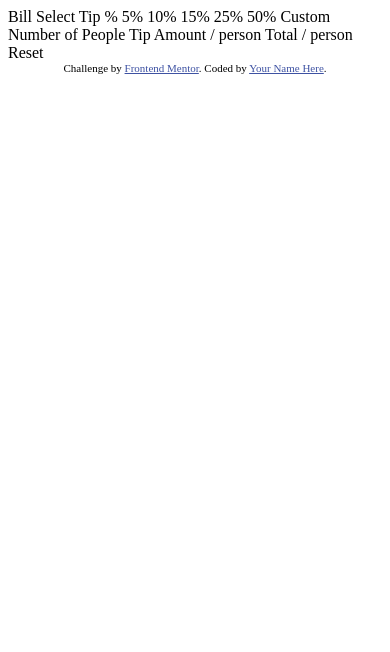
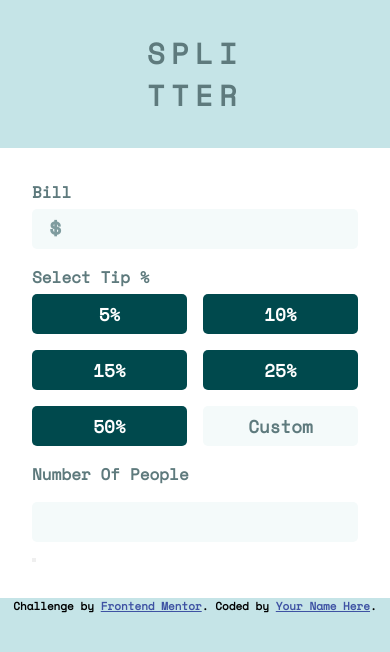
Before and after one commit to Diegobrix/Frontend-Mentor-Tip-Calculator-App, a plain HTML site: page index.html in a window 390 px wide. Drawn offline with nearby package versions, Linux system fonts and the light colour scheme.

Commit message:
Terminando Estilização Mobile

```diff
--- a/css/indexStyles.css
+++ b/css/indexStyles.css
@@ -1,5 +1,147 @@
+@import url('https://fonts.googleapis.com/css2?family=Space+Mono&display=swap');
+
+:root {
+    /* Primary Colours */
+    --primary-100: hsl(172, 67%, 45%);
+
+    /* Neutrals Colours */
+    --neutral-100: hsl(0, 0%, 100%);
+    --neutral-200: hsl(189, 41%, 97%);
+    --neutral-300: hsl(185, 41%, 84%);
+    --neutral-400: hsl(184, 14%, 56%);
+    --neutral-500: hsl(186, 14%, 43%);
+    --neutral-600: hsl(183, 100%, 15%);
+
+    /* Typography */
+    --f-size-input: 24px;
+    --f-family: 'Space Mono', monospace;
+    --f-weight: 700;
+
+    font-size: 16px;
+}
+
 * {
     margin: 0;
     padding: 0;
     box-sizing: border-box;
+
+    font-family: var(--f-family);
 }
+
+.attribution { font-size: 11px; text-align: center; }
+.attribution a { color: hsl(228, 45%, 44%); }
+
+/* Mobile 375px */
+body {
+    width: 100vw;
+    height: 100vh;
+
+    width: 100dvw;
+    height: 100dvh;
+
+    background: var(--neutral-300);
+    font-weight: var(--f-weight);
+    overflow-x: hidden;
+}
+
+h1 {
+    text-transform: uppercase;
+}
+
+.page-title {
+    margin-block: 2rem;
+    text-align: center;
+    letter-spacing: .4rem;
+    font-size: .9rem;
+    color: var(--neutral-500);
+}
+
+main {
+    padding: 2rem;
+    background: var(--neutral-100);
+}
+
+form {
+    display: flex;
+    flex-direction: column;
+
+    gap: 1rem 0;
+}
+
+.form-group {
+    position: relative;
+
+    display: inherit;
+    flex-direction: inherit;
+    gap: 5px 0;
+}
+
+form label {
+    text-transform: capitalize;
+    color: var(--neutral-500);
+}
+
+form input[type="text"] {
+    border: 0;
+    outline: 0;
+    background: var(--neutral-200);
+    border-radius: 5px;
+    padding: 10px;
+    padding-left: 3rem;
+}
+
+.form-group label[for="txtBill"]:before {
+    content: "$";
+    position: absolute;
+    bottom: 3px;
+    left: 1rem;
+
+    font-size: 1.5rem;
+
+    color: var(--neutral-400);
+}
+
+form input[type="text"]:hover,
+form input[typer="text"]:active {
+    outline: 2px solid var(--primary-100);
+}
+
+.form-group__button-group {
+    display: grid;
+    grid-template-columns: repeat(2, 1fr);
+    grid-template-rows: repeat(3, 1fr);
+
+    gap: 1rem;
+}
+
+input[type="submit"],
+input[type="button"] {
+    height: 2.5rem;
+    border: 0;
+    border-radius: 5px;
+
+    background: var(--neutral-600);
+    color: var(--neutral-100);
+
+    font-size: 1.1rem;
+    font-weight: 700;
+
+    text-transform: capitalize;
+    cursor: pointer;
+}
+
+input[type="button"] {
+    background: var(--neutral-200);
+    color: var(--neutral-500);
+}
+
+.custom-tip-wrapper[clicked="true"] input[type="button"]{
+    display: none;
+}
+
+.custom-tip-wrapper > * {
+    width: 100%;
+    height: 100%;
+}
+
+/* Desktop 1440px */
--- a/index.html
+++ b/index.html
@@ -4,19 +4,61 @@
   <meta charset="UTF-8">
   <meta name="viewport" content="width=device-width, initial-scale=1.0"> <!-- displays site properly based on user's device -->
 
+  <title>Frontend Mentor | Tip calculator app</title>
+
+  <!-- Favicon -->
   <link rel="icon" type="image/png" sizes="32x32" href="./images/favicon-32x32.png">
 
-  <title>Frontend Mentor | Tip calculator app</title>
+  <!-- Styles -->
+  <link rel="stylesheet" type="text/css" href="./css/indexStyles.css">
 
-  <!-- Feel free to remove these styles or customise in your own stylesheet 👍 -->
-  <style>
-    .attribution { font-size: 11px; text-align: center; }
-    .attribution a { color: hsl(228, 45%, 44%); }
-  </style>
+  <!-- Scripts -->
+  <script defer src="./js/indexController.js"></script>
 </head>
 <body>
+  <div class="page-title">
+    <h1>spli<br>tter</h1>
+  </div>
+  <main>
+    <section aria-label="Bill Description">
+      <form action="" method="get">
+        <div class="form-group">
+          <label for="txtBill">bill</label>
+          <input type="text" name="bill" id="txtBill" dir="rtl" pattern="[0-9]">
+        </div>
+        <div class="form-group">
+          <label for="">select tip %</label>
+          <div class="form-group__button-group">
+            <input type="submit" name="tip" value="5%" id="">
+            <input type="submit" name="tip" value="10%" id="">
+            <input type="submit" name="tip" value="15%" id="">
+            <input type="submit" name="tip" value="25%" id="">
+            <input type="submit" name="tip" value="50%" id="">
+            <div class="custom-tip-wrapper" clicked="false">
+              <input type="button" value="custom" id="btn-custom" onclick="CustomTipShowHandler()">
+            </div>
+          </div>
+        </div>
 
-  Bill
+        <label for="">number of people</label>
+        <input type="text" name="" id="">
+      </form>
+    </section>
+    <section>
+      <div class="display">
+        <h2></h2>
+        <p></p>
+        <h2></h2>
+      </div>
+      <div class="display">
+        <h2></h2>
+        <p></p>
+        <h2></h2>
+      </div>
+      <button></button>
+    </section>
+  </main>
+  <!-- Bill
 
   Select Tip %
   5%
@@ -34,7 +76,7 @@
   Total
   / person
 
-  Reset
+  Reset -->
 
   <div class="attribution">
     Challenge by <a href="https://www.frontendmentor.io?ref=challenge" target="_blank">Frontend Mentor</a>.
--- /dev/null
+++ b/js/indexController.js
@@ -0,0 +1,15 @@
+const btnCustom = document.querySelector("#btn-custom");
+const customWrapper = document.querySelector(".custom-tip-wrapper");
+
+function CustomTipShowHandler()
+{
+    let tip = document.createElement("input");
+    tip.setAttribute("name", "tip");
+    tip.setAttribute("id", "custom-tip");
+
+    if(customWrapper.getAttribute("clicked") == "false")
+    {
+        customWrapper.appendChild(tip);
+        customWrapper.setAttribute("clicked", "true");
+    }
+}
```
